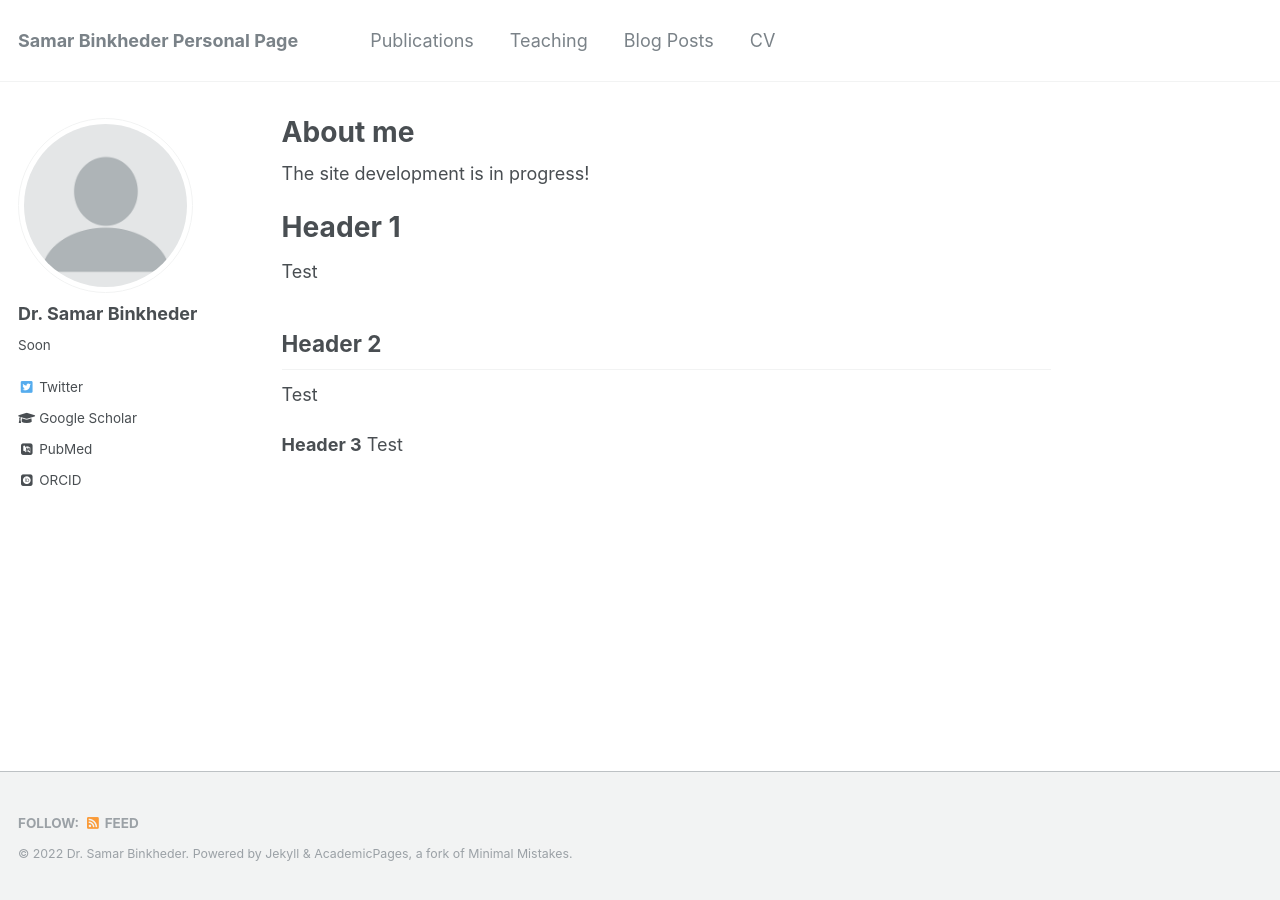
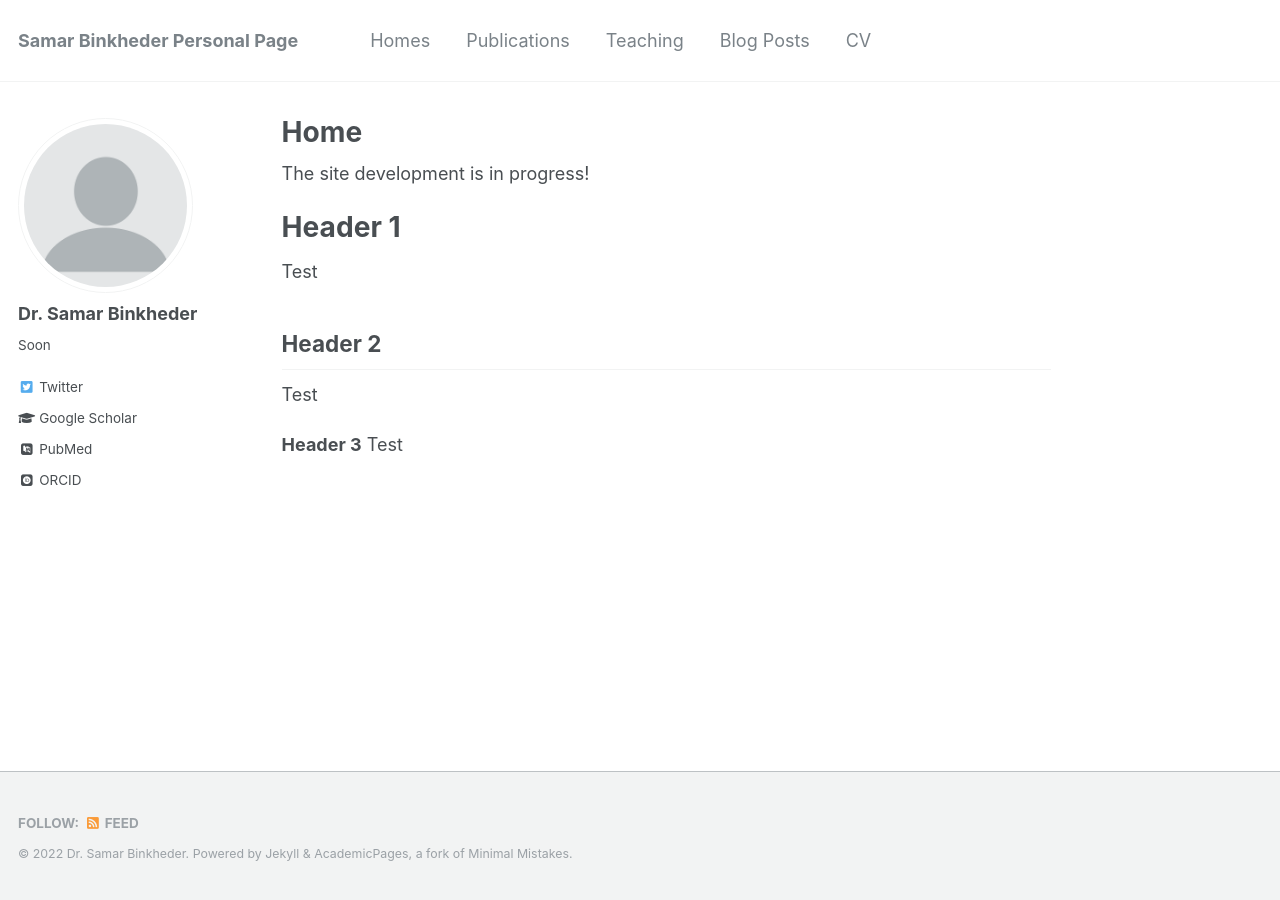
Before and after one commit to SamarBinkheder/SamarBinkheder.github.io, a Jekyll site: the page built from _pages/about.md, in a window 1280 px wide. Built offline with Jekyll 4.4.1, drawn with Linux system fonts in a browser that asks for light colours; some web fonts are replaced.

Commit message:
Updated list

```diff
--- a/_data/navigation.yml
+++ b/_data/navigation.yml
@@ -1,5 +1,8 @@
 # main links links
 main:
+  - title: "Homes"
+    url: /about/
+
   - title: "Publications"
     url: /publications/
 
--- a/_pages/about.md
+++ b/_pages/about.md
@@ -1,7 +1,7 @@
 ---
 permalink: /
-title: "About me"
-excerpt: "About me"
+title: "Home"
+excerpt: "Home"
 author_profile: true
 redirect_from:
   - /about/
```
